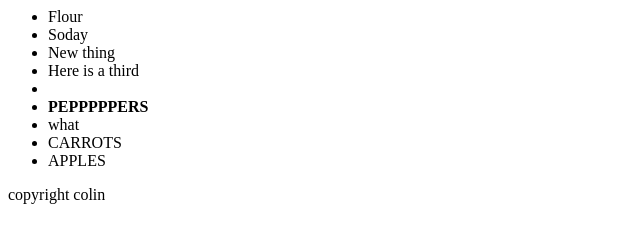
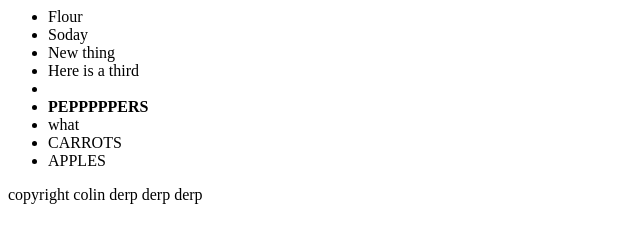
Before and after one commit to colindarretta/Testing, a plain HTML site: page index.html in a window 1280 px wide. Shown: the whole page, without its empty margins (0-640 px from the left). Drawn offline with Linux system fonts and the light colour scheme.

Commit message:
changing footer

```diff
--- a/index.html
+++ b/index.html
@@ -11,7 +11,7 @@
 			<li>APPLES</li>
 		</ul>
 		<footer>
-			copyright colin
+			copyright colin derp derp derp
 		</footer>
 	</body>
 </html>
```
